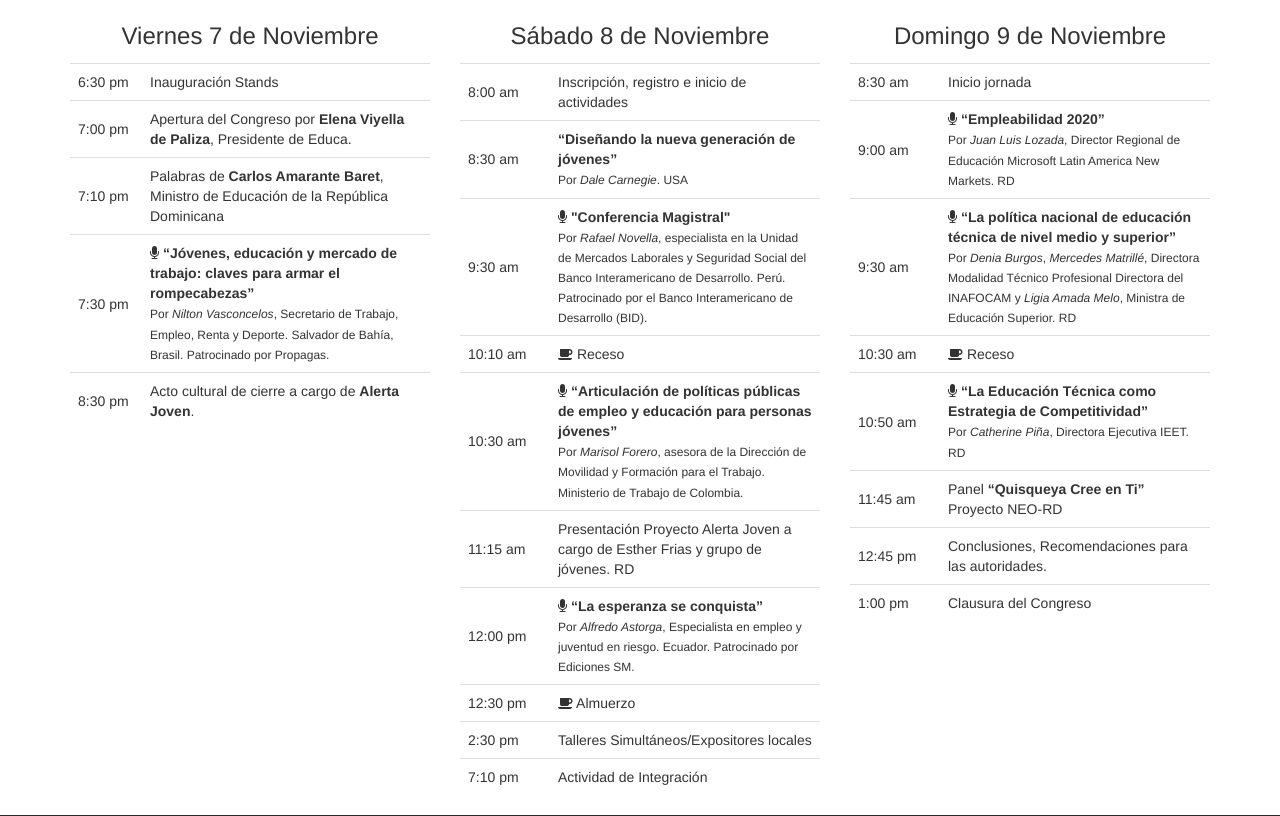
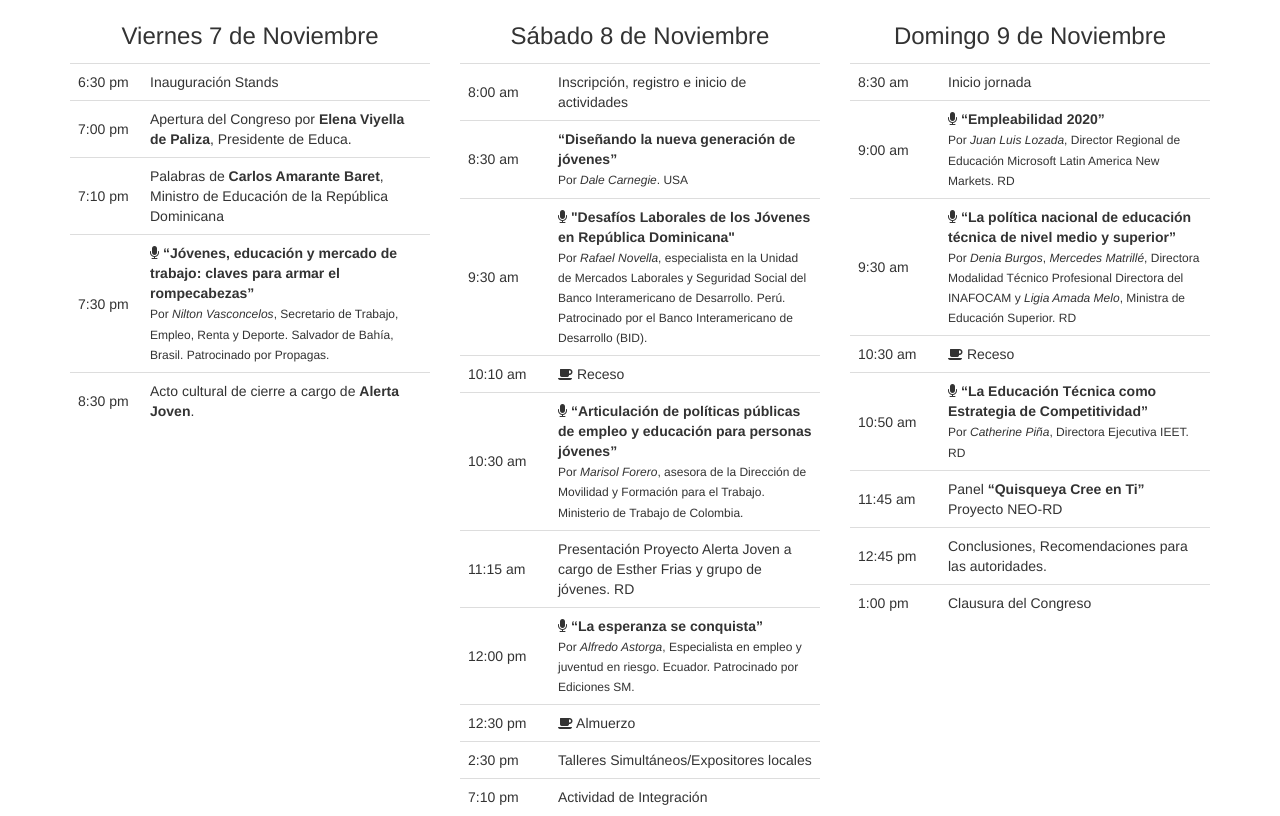
Before and after one commit to xpostudio4/aprendo, a Django app: page /programa/ in a window 1280 px wide. Shown: the part 160-976 px from the top of the page. Run offline with Django 3.2, Linux system fonts and the light colour scheme; some libraries are stand-ins or nearby versions.

Commit message:
added rafael novela title

```diff
--- a/app/templates/programa.html
+++ b/app/templates/programa.html
@@ -52,7 +52,7 @@
               </tr>
               <tr>
                 <td>9:30 am</td>
-                <td><b><i class="fa fa-microphone"></i> "Conferencia Magistral"</b><br><span class="by">Por <i>Rafael Novella</i>, especialista en la Unidad de Mercados Laborales y Seguridad Social del Banco Interamericano de Desarrollo. Perú. Patrocinado por el Banco Interamericano de Desarrollo (BID).</span></td>
+                <td><b><i class="fa fa-microphone"></i> "Desafíos Laborales de los Jóvenes en República Dominicana"</b><br><span class="by">Por <i>Rafael Novella</i>, especialista en la Unidad de Mercados Laborales y Seguridad Social del Banco Interamericano de Desarrollo. Perú. Patrocinado por el Banco Interamericano de Desarrollo (BID).</span></td>
               </tr>
               <tr>
                 <td>10:10 am</td>
```
